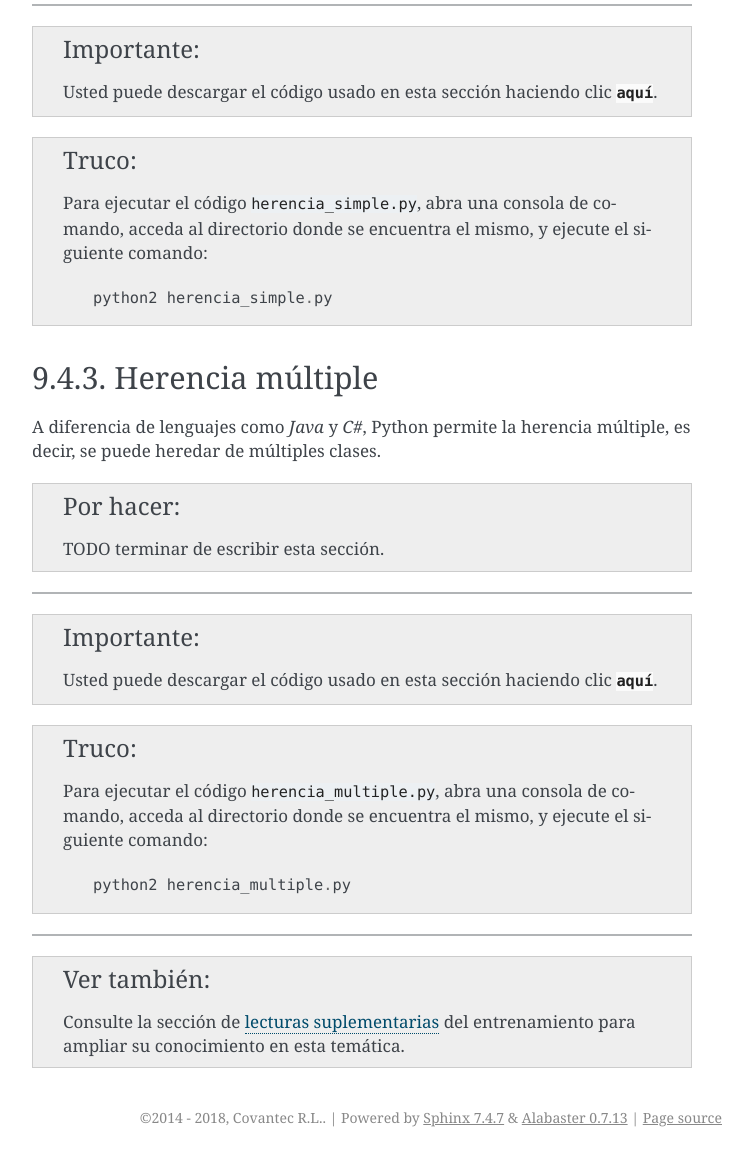
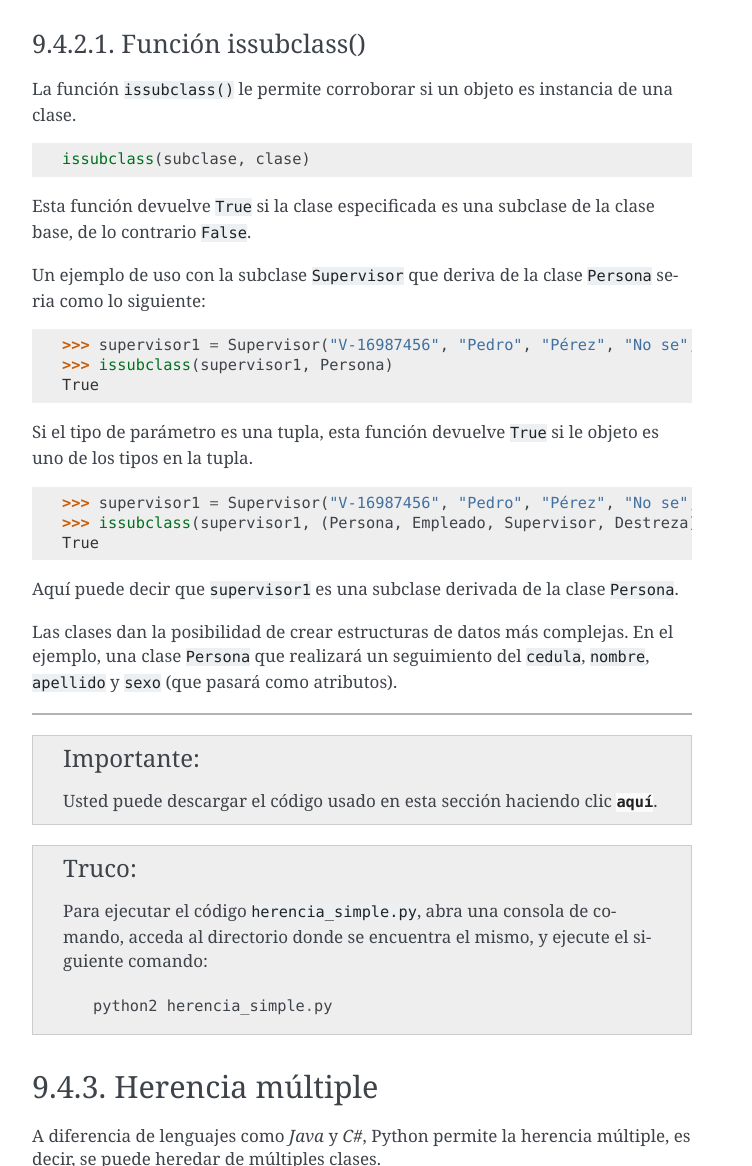
Before and after one commit to macagua/entrenamiento.python_basico, a Sphinx documentation site: the page built from source/leccion9/herencia.rst, in a window 1280 px wide and 1400 px high, scrolled down 3590 px, cut to the strip 234-1400 px from the top of the window. Shown: the whole strip, without its empty margins (388-1140 px from the left). Built offline with Sphinx 7.4.7, drawn with Linux system fonts in a browser that asks for light colours; some of the changed text lies outside the part shown.

Commit message:
Agregadas mejoras al codigo fuente de herencias simples y multiples

```diff
--- a/source/leccion9/herencia.rst
+++ b/source/leccion9/herencia.rst
@@ -140,7 +140,48 @@ en torno a una clase base y reutilizar el código. Ej.: a partir de una clase ba
 .. literalinclude:: ../../recursos/leccion9/herencia_simple.py
     :linenos:
     :language: python
-    :lines: 63-69
+    :lines: 65-71
+
+
+.. _python_funcion_issubclass:
+
+Función issubclass()
+~~~~~~~~~~~~~~~~~~~~
+
+La función ``issubclass()`` le permite corroborar si un objeto es instancia
+de una clase.
+
+::
+
+    issubclass(subclase, clase)
+
+Esta función devuelve ``True`` si la clase especificada es
+una subclase de la clase base, de lo contrario ``False``.
+
+Un ejemplo de uso con la subclase ``Supervisor`` que deriva de la clase ``Persona``
+seria como lo siguiente:
+
+::
+
+    >>> supervisor1 = Supervisor("V-16987456", "Pedro", "Pérez", "No se", "El chivo")
+    >>> issubclass(supervisor1, Persona)
+    True
+
+
+Si el tipo de parámetro es una tupla, esta función devuelve ``True`` si le
+objeto es uno de los tipos en la tupla.
+
+::
+
+    >>> supervisor1 = Supervisor("V-16987456", "Pedro", "Pérez", "No se", "El chivo")
+    >>> issubclass(supervisor1, (Persona, Empleado, Supervisor, Destreza))
+    True
+
+Aquí puede decir que ``supervisor1`` es una subclase derivada de la clase ``Persona``.
+
+Las clases dan la posibilidad de crear estructuras de datos más complejas.
+En el ejemplo, una clase ``Persona`` que realizará un seguimiento del
+``cedula``, ``nombre``, ``apellido`` y ``sexo`` (que pasará como atributos).
 
 
 ----
--- a/source/leccion9/poo.rst
+++ b/source/leccion9/poo.rst
@@ -252,7 +252,7 @@ son atributos especiales.
 
 
 Si el nombre de un atributo esta con dobles guiones bajos al principio son
-atributos "escondidos".
+atributos "escondidos". A continuación un seudo código que ilustra un ejemplo:
 
 ::
 
```
Also changed, not shown: other parts of source/leccion9/herencia.rst (+3 -3 lines), 3 other files.
